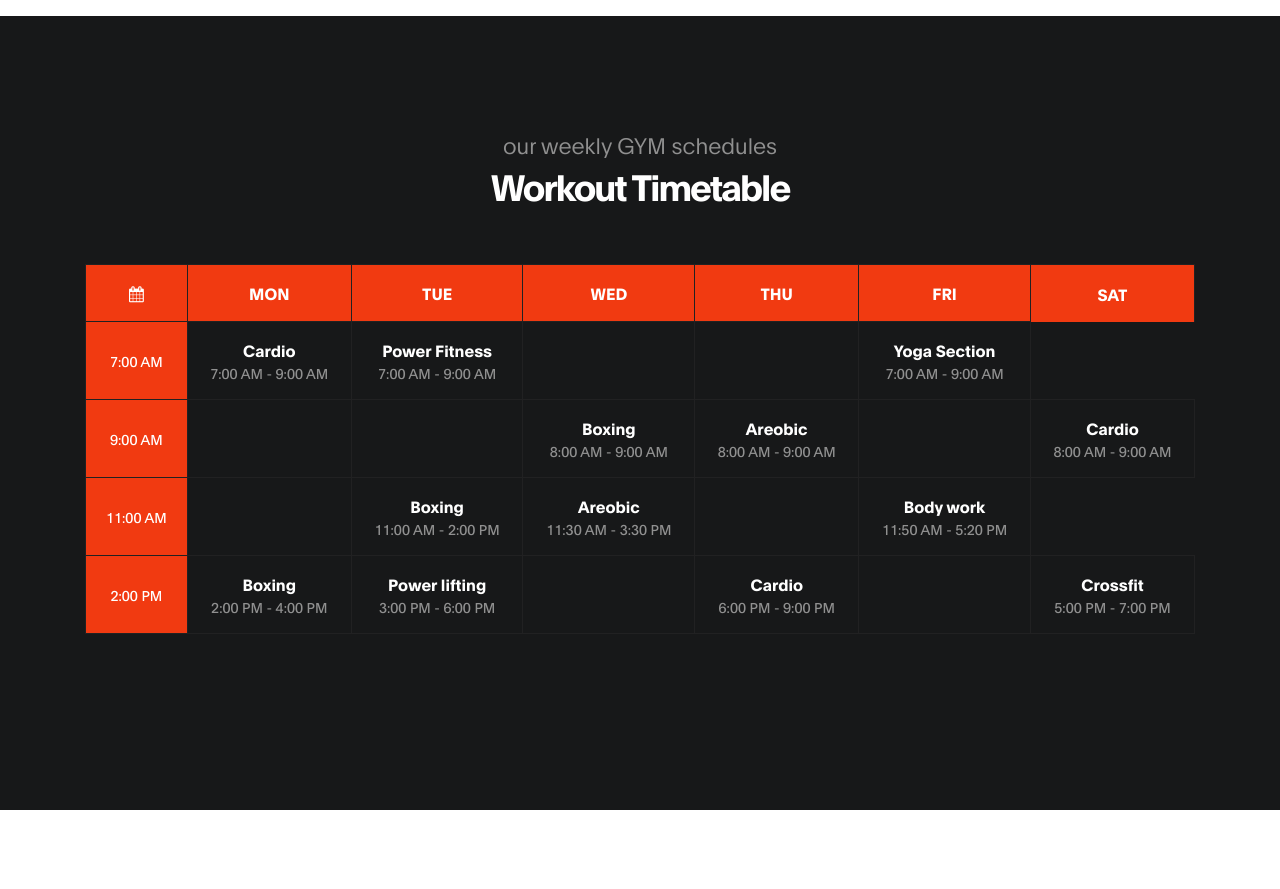
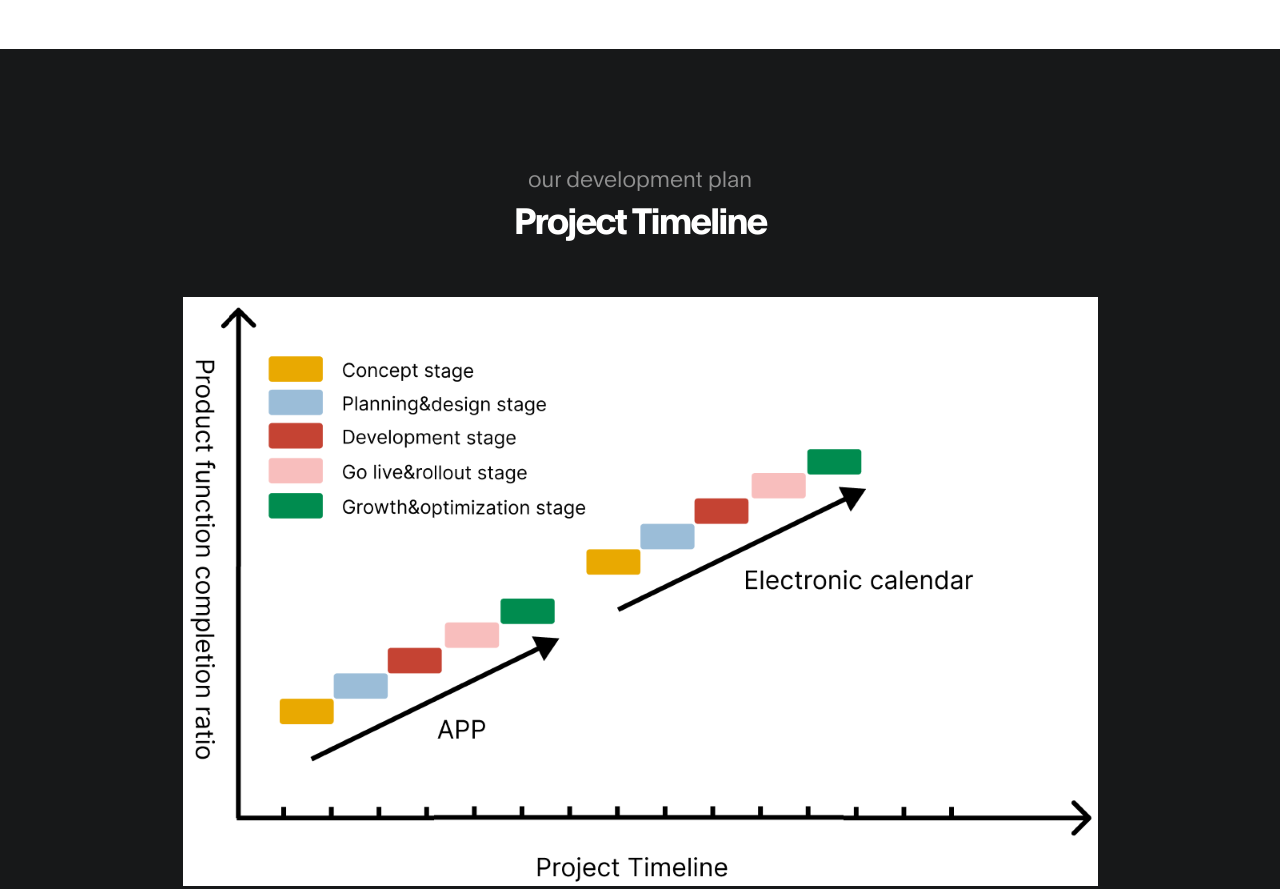
Before and after one commit to Awaker1/InspiationLab.github.io, a plain HTML site: page index.html in a window 1280 px wide. Shown: the part 2340-3229 px from the top of the page. Drawn offline with Linux system fonts and the light colour scheme.

Commit message:
add project timeline

```diff
--- a/index.html
+++ b/index.html
@@ -136,7 +136,7 @@ https://www.tooplate.com/view/2119-gymso-fitness
                                     <div class="team-info d-flex flex-column">
 
                                         <h3>Idea Maker</h3>
-                                        <span>Electronic ink screen desktop widget</span>
+                                        <span>Electronic ink screen desktop calendar</span>
 
                                         <!-- <ul class="social-icon mt-3">
                                             <li><a href="#" class="fa fa-instagram"></a></li>
@@ -157,7 +157,7 @@ https://www.tooplate.com/view/2119-gymso-fitness
                     <div class="row">
 
                             <div class="col-lg-12 col-12 text-center mb-5">
-                                <!-- <h6 data-aos="fade-up">Get A Perfect Body</h6> -->
+                                <h6 data-aos="fade-up">cultural concept</h6>
 
                                 <h2 data-aos="fade-up" data-aos-delay="200">What  We  Believe</h2>
                              </div>
@@ -217,103 +217,22 @@ https://www.tooplate.com/view/2119-gymso-fitness
                     <div class="row">
 
                             <div class="col-lg-12 col-12 text-center">
-                                <h6 data-aos="fade-up">our weekly GYM schedules</h6>
+                                <h6 data-aos="fade-up">our development plan</h6>
 
-                                <h2 class="text-white" data-aos="fade-up" data-aos-delay="200">Workout Timetable</h2>
+                                <h2 class="text-white" data-aos="fade-up" data-aos-delay="200">Project Timeline</h2>
                              </div>
 
-                             <div class="col-lg-12 py-5 col-md-12 col-12">
-                                 <table class="table table-bordered table-responsive schedule-table" data-aos="fade-up" data-aos-delay="300">
+                             <div class="col-lg-12 py-5 col-md-12 col-12 text-center">
+                                <div class="class-thumb">
+                                    <img src="images/class/timeline.png" class="img-fluid" alt="Class">
 
-                                     <thead class="thead-light">
-                                         <th><i class="fa fa-calendar"></i></th>
-                                         <th>Mon</th>
-                                         <th>Tue</th>
-                                         <th>Wed</th>
-                                         <th>Thu</th>
-                                         <th>Fri</th>
-                                         <th>Sat</th>
-                                     </thead>
+                                    <!-- <div class="class-info">
+                                        <h3 class="mb-1">Values</h3>
 
-                                     <tbody>
-                                         <tr>
-                                            <td><small>7:00 am</small></td>
-                                            <td>
-                                                <strong>Cardio</strong>
-                                                <span>7:00 am - 9:00 am</span>
-                                            </td>
-                                            <td>
-                                                <strong>Power Fitness</strong>
-                                                <span>7:00 am - 9:00 am</span>
-                                            </td>
-                                            <td></td>
-                                            <td></td>
-                                            <td>
-                                                <strong>Yoga Section</strong>
-                                                <span>7:00 am - 9:00 am</span>
-                                            </td>
-                                         </tr>
+                                        <p class="mt-3">Everyone deserves to embrace and protect their unique individuality and creativity.</p>
 
-                                         <tr>
-                                            <td><small>9:00 am</small></td>
-                                            <td></td>
-                                            <td></td>
-                                            <td>
-                                                <strong>Boxing</strong>
-                                                <span>8:00 am - 9:00 am</span>
-                                            </td>
-                                            <td>
-                                                <strong>Areobic</strong>
-                                                <span>8:00 am - 9:00 am</span>
-                                            </td>
-                                            <td></td>
-                                            <td>
-                                                <strong>Cardio</strong>
-                                                <span>8:00 am - 9:00 am</span>
-                                            </td>
-                                         </tr>
-
-                                         <tr>
-                                            <td><small>11:00 am</small></td>
-                                            <td></td>
-                                            <td>
-                                                <strong>Boxing</strong>
-                                                <span>11:00 am - 2:00 pm</span>
-                                            </td>
-                                            <td>
-                                                <strong>Areobic</strong>
-                                                <span>11:30 am - 3:30 pm</span>
-                                            </td>
-                                            <td></td>
-                                            <td>
-                                                <strong>Body work</strong>
-                                                <span>11:50 am - 5:20 pm</span>
-                                            </td>
-                                         </tr>
-
-                                         <tr>
-                                            <td><small>2:00 pm</small></td>
-                                            <td>
-                                                <strong>Boxing</strong>
-                                                <span>2:00 pm - 4:00 pm</span>
-                                            </td>
-                                            <td>
-                                                <strong>Power lifting</strong>
-                                                <span>3:00 pm - 6:00 pm</span>
-                                            </td>
-                                            <td></td>
-                                            <td>
-                                                <strong>Cardio</strong>
-                                                <span>6:00 pm - 9:00 pm</span>
-                                            </td>
-                                            <td></td>
-                                            <td>
-                                                <strong>Crossfit</strong>
-                                                <span>5:00 pm - 7:00 pm</span>
-                                            </td>
-                                         </tr>
-                                     </tbody>
-                                 </table>
+                                    </div> -->
+                                </div>
                              </div>
 
                     </div>
```
Also changed, not shown: images/class/timeline.png (added).
